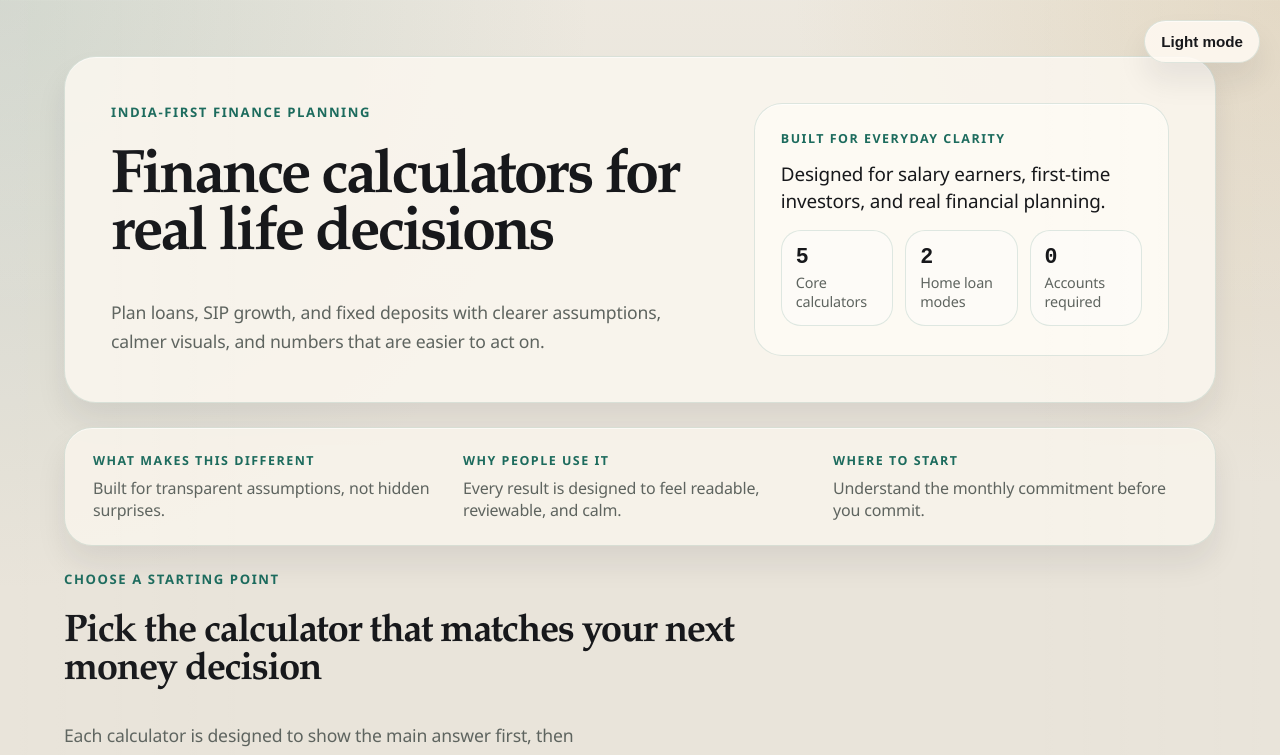
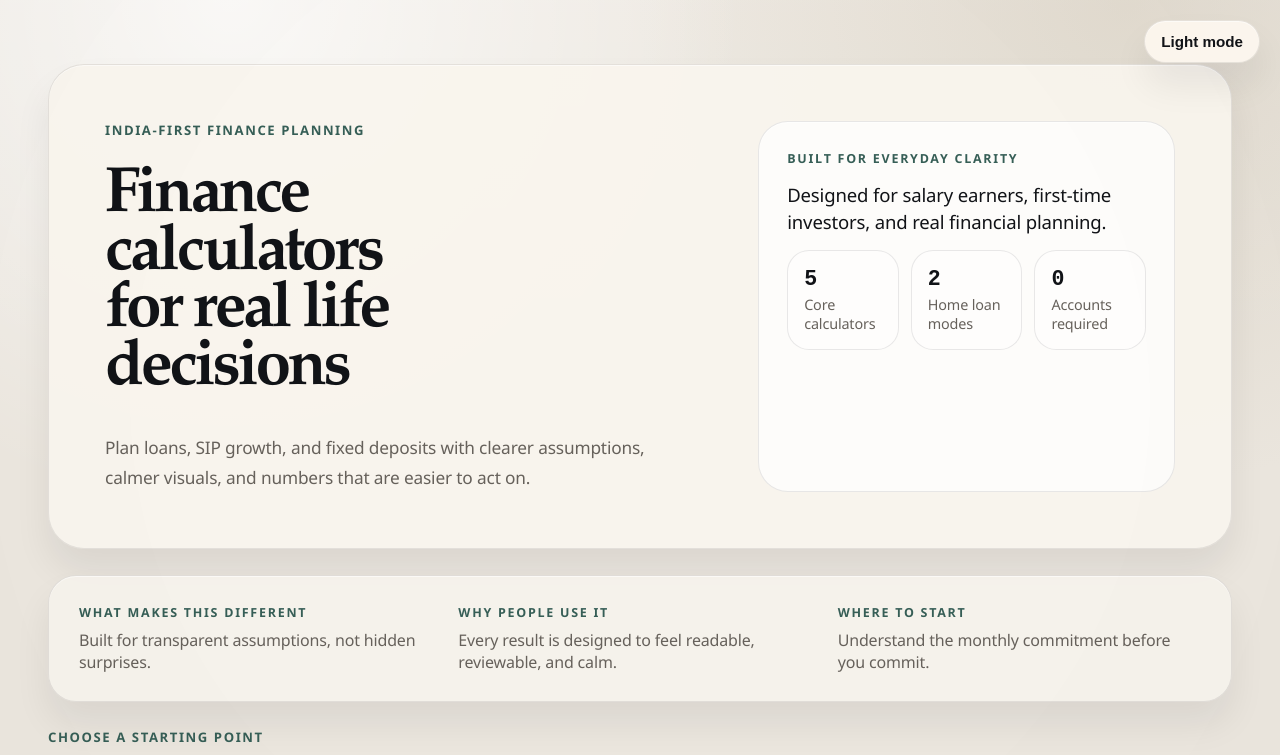
Before and after one commit to salauddinn/finance-calculator, a Next.js app: page / in a window 1280 px wide. Shown: the top 755 px of the page. Built offline with nearby package versions, Linux system fonts and the light colour scheme.

Commit message:
style: shift toward minimal premium aesthetic

```diff
--- a/src/styles/globals.css
+++ b/src/styles/globals.css
@@ -1,30 +1,32 @@
 :root {
   color-scheme: light;
-  --color-background: #e9e4da;
-  --color-surface: #f8f3ea;
-  --color-surface-strong: rgba(250, 246, 238, 0.9);
-  --color-surface-tint: rgba(255, 252, 247, 0.7);
-  --color-text: #17181b;
-  --color-text-muted: #5e645f;
-  --color-primary: #1c6b5d;
-  --color-primary-strong: #114c42;
-  --color-border: rgba(28, 107, 93, 0.14);
-  --shadow-soft: 0 18px 30px rgba(28, 31, 36, 0.08);
+  --color-background: #ebe6de;
+  --color-surface: #f7f3ed;
+  --color-surface-strong: rgba(249, 245, 238, 0.95);
+  --color-surface-tint: rgba(255, 255, 255, 0.72);
+  --color-text: #111317;
+  --color-text-muted: #66615b;
+  --color-primary: #17191d;
+  --color-primary-strong: #090a0d;
+  --color-accent: #365e56;
+  --color-border: rgba(17, 19, 23, 0.09);
+  --shadow-soft: 0 22px 36px rgba(17, 19, 23, 0.07);
   --shadow-crisp: 0 1px 0 rgba(255, 255, 255, 0.55) inset;
 }
 
 :root[data-theme="dark"] {
   color-scheme: dark;
-  --color-background: #171a1f;
-  --color-surface: #20252d;
-  --color-surface-strong: rgba(28, 33, 41, 0.94);
-  --color-surface-tint: rgba(37, 43, 51, 0.84);
-  --color-text: #f4f0e8;
-  --color-text-muted: #b3bcc3;
-  --color-primary: #81b6ac;
-  --color-primary-strong: #a8d0c8;
-  --color-border: rgba(129, 182, 172, 0.18);
-  --shadow-soft: 0 18px 34px rgba(0, 0, 0, 0.28);
+  --color-background: #14161a;
+  --color-surface: #1c2026;
+  --color-surface-strong: rgba(24, 28, 34, 0.96);
+  --color-surface-tint: rgba(31, 36, 43, 0.86);
+  --color-text: #f5f1ea;
+  --color-text-muted: #b7bfc6;
+  --color-primary: #f4f1eb;
+  --color-primary-strong: #ffffff;
+  --color-accent: #8eb9b0;
+  --color-border: rgba(245, 241, 234, 0.1);
+  --shadow-soft: 0 22px 36px rgba(0, 0, 0, 0.34);
   --shadow-crisp: 0 1px 0 rgba(255, 255, 255, 0.04) inset;
 }
 
@@ -42,9 +44,9 @@ body {
   position: relative;
   font-family: "Avenir Next", "Segoe UI", sans-serif;
   background:
-    radial-gradient(circle at top left, rgba(119, 158, 149, 0.22), transparent 34%),
-    radial-gradient(circle at top right, rgba(192, 157, 92, 0.2), transparent 28%),
-    linear-gradient(180deg, rgba(255, 252, 246, 0.18), transparent 28%),
+    radial-gradient(circle at 18% 0%, rgba(255, 255, 255, 0.72), transparent 28%),
+    radial-gradient(circle at 88% 0%, rgba(205, 195, 176, 0.4), transparent 26%),
+    linear-gradient(180deg, rgba(255, 255, 255, 0.14), transparent 24%),
     var(--color-background);
   color: var(--color-text);
   letter-spacing: -0.01em;
@@ -55,10 +57,8 @@ body::before {
   position: fixed;
   inset: 0;
   pointer-events: none;
-  background:
-    linear-gradient(rgba(255, 255, 255, 0.08), rgba(255, 255, 255, 0.08)) top/100% 1px no-repeat,
-    linear-gradient(90deg, rgba(255, 255, 255, 0.06), transparent 22%, transparent 78%, rgba(255, 255, 255, 0.06));
-  opacity: 0.45;
+  background: radial-gradient(circle at center, transparent 58%, rgba(0, 0, 0, 0.04));
+  opacity: 0.22;
 }
 
 .app-body {
@@ -87,20 +87,20 @@ body::before {
 
 .landing-shell {
   min-height: 100vh;
-  max-width: 1200px;
+  max-width: 1240px;
   margin: 0 auto;
-  padding: 56px 24px 72px;
+  padding: 64px 28px 88px;
   display: grid;
-  gap: 24px;
+  gap: 26px;
 }
 
 .landing-hero {
   display: grid;
   grid-template-columns: minmax(0, 1.35fr) minmax(280px, 0.9fr);
-  gap: 20px;
-  padding: 46px;
+  gap: 28px;
+  padding: 56px;
   border: 1px solid var(--color-border);
-  border-radius: 32px;
+  border-radius: 36px;
   background: var(--color-surface-strong);
   box-shadow: var(--shadow-soft), var(--shadow-crisp);
 }
@@ -113,9 +113,9 @@ body::before {
 
 .landing-hero__spotlight {
   align-content: start;
-  padding: 26px;
+  padding: 28px;
   border: 1px solid var(--color-border);
-  border-radius: 28px;
+  border-radius: 30px;
   background: var(--color-surface-tint);
   box-shadow: var(--shadow-crisp);
 }
@@ -126,17 +126,17 @@ body::before {
 .calculator-entry__summary-label,
 .result-insight-panel__eyebrow {
   margin: 0;
-  color: var(--color-primary);
+  color: var(--color-accent);
   font-size: 0.78rem;
   font-weight: 800;
-  letter-spacing: 0.12em;
+  letter-spacing: 0.14em;
   text-transform: uppercase;
 }
 
 .landing-hero__spotlight-copy {
   margin: 0;
-  font-size: 1.18rem;
-  line-height: 1.45;
+  font-size: 1.16rem;
+  line-height: 1.48;
 }
 
 .landing-hero__spotlight-grid {
@@ -148,10 +148,10 @@ body::before {
 .landing-hero__spotlight-grid div {
   display: grid;
   gap: 4px;
-  padding: 14px;
-  border-radius: 20px;
+  padding: 16px;
+  border-radius: 22px;
   border: 1px solid var(--color-border);
-  background: rgba(255, 255, 255, 0.32);
+  background: rgba(255, 255, 255, 0.38);
 }
 
 .landing-hero__spotlight-grid strong {
@@ -166,7 +166,7 @@ body::before {
 
 .eyebrow {
   margin: 0 0 16px;
-  color: var(--color-primary);
+  color: var(--color-accent);
   font-size: 0.82rem;
   font-weight: 800;
   letter-spacing: 0.12em;
@@ -176,27 +176,28 @@ body::before {
 .landing-hero h1 {
   margin: 0;
   font-family: "Iowan Old Style", "Palatino Linotype", "Times New Roman", serif;
-  font-size: clamp(2.7rem, 4.8vw, 4.35rem);
-  line-height: 0.92;
-  letter-spacing: -0.045em;
+  font-size: clamp(2.9rem, 5vw, 4.65rem);
+  line-height: 0.9;
+  letter-spacing: -0.052em;
+  max-width: 10ch;
 }
 
 .hero-copy {
   max-width: 56ch;
   margin: 20px 0 0;
   color: var(--color-text-muted);
-  font-size: 1.1rem;
-  line-height: 1.65;
+  font-size: 1.08rem;
+  line-height: 1.7;
 }
 
 .trust-strip {
   display: grid;
   grid-template-columns: repeat(3, minmax(0, 1fr));
   gap: 16px;
-  padding: 24px 28px;
+  padding: 28px 30px;
   border: 1px solid var(--color-border);
   border-radius: 28px;
-  background: rgba(248, 243, 234, 0.9);
+  background: rgba(247, 243, 237, 0.9);
   color: var(--color-text-muted);
   box-shadow: var(--shadow-soft), var(--shadow-crisp);
 }
@@ -229,27 +230,38 @@ body::before {
 .section-heading h2 {
   margin: 0;
   font-family: "Iowan Old Style", "Palatino Linotype", "Times New Roman", serif;
-  font-size: clamp(1.95rem, 3vw, 2.8rem);
-  line-height: 1;
-  letter-spacing: -0.035em;
+  font-size: clamp(2.05rem, 3vw, 3rem);
+  line-height: 0.98;
+  letter-spacing: -0.04em;
+  max-width: 11ch;
 }
 
 .category-card {
   display: grid;
   gap: 12px;
-  padding: 26px;
+  padding: 28px;
   border: 1px solid var(--color-border);
-  border-radius: 28px;
+  border-radius: 30px;
   background: var(--color-surface-strong);
   box-shadow: var(--shadow-soft), var(--shadow-crisp);
   min-height: 220px;
+  transition:
+    transform 180ms ease,
+    border-color 180ms ease,
+    box-shadow 180ms ease;
+}
+
+.category-card:hover {
+  transform: translateY(-2px);
+  border-color: rgba(17, 19, 23, 0.14);
+  box-shadow: 0 26px 42px rgba(17, 19, 23, 0.08), var(--shadow-crisp);
 }
 
 .category-card__title {
   margin: 0;
-  font-size: 1.48rem;
+  font-size: 1.5rem;
   line-height: 1.2;
-  letter-spacing: -0.025em;
+  letter-spacing: -0.03em;
 }
 
 .category-card__description {
@@ -288,14 +300,14 @@ body::before {
   min-height: 100vh;
   max-width: 1180px;
   margin: 0 auto;
-  padding: 48px 24px;
+  padding: 56px 28px 88px;
 }
 
 .calculator-entry__panel {
   margin: 20px auto 0;
-  padding: 40px;
+  padding: 42px;
   border: 1px solid var(--color-border);
-  border-radius: 32px;
+  border-radius: 34px;
   background: var(--color-surface-strong);
   box-shadow: var(--shadow-soft), var(--shadow-crisp);
 }
@@ -307,9 +319,9 @@ body::before {
 }
 
 .calculator-entry__summary {
-  padding: 20px;
+  padding: 24px;
   border: 1px solid var(--color-border);
-  border-radius: 24px;
+  border-radius: 28px;
   background: var(--color-surface-tint);
 }
 
@@ -322,7 +334,7 @@ body::before {
 .calculator-panel {
   display: grid;
   gap: 20px;
-  padding: 28px;
+  padding: 32px;
   border: 1px solid var(--color-border);
   border-radius: 32px;
   background: var(--color-surface-strong);
@@ -336,9 +348,9 @@ body::before {
 
 .calculator-copy h2 {
   margin: 0;
-  font-size: 1.75rem;
+  font-size: 1.86rem;
   line-height: 1.05;
-  letter-spacing: -0.03em;
+  letter-spacing: -0.04em;
 }
 
 .calculator-grid {
@@ -388,7 +400,7 @@ body::before {
   padding: 12px 16px;
   border: 1px solid var(--color-border);
   border-radius: 9999px;
-  background: rgba(255, 250, 242, 0.85);
+  background: rgba(255, 250, 242, 0.86);
   color: var(--color-text);
   box-shadow: var(--shadow-soft), var(--shadow-crisp);
   cursor: pointer;
@@ -418,17 +430,20 @@ body::before {
   transition:
     transform 160ms ease,
     background-color 160ms ease,
-    border-color 160ms ease;
+    border-color 160ms ease,
+    box-shadow 160ms ease;
 }
 
 .button--primary {
   background: var(--color-primary);
   color: var(--color-surface);
+  box-shadow: 0 14px 24px rgba(17, 19, 23, 0.14);
 }
 
 .button--primary:hover {
   transform: translateY(-1px);
   background: var(--color-primary-strong);
+  box-shadow: 0 18px 28px rgba(17, 19, 23, 0.18);
 }
 
 .button--secondary {
@@ -457,6 +472,7 @@ body::before {
 .field__label {
   font-size: 0.96rem;
   font-weight: 800;
+  letter-spacing: -0.02em;
 }
 
 .field__hint {
@@ -470,7 +486,7 @@ body::before {
   padding: 15px 16px;
   border: 1px solid var(--color-border);
   border-radius: 20px;
-  background: rgba(255, 255, 255, 0.34);
+  background: rgba(255, 255, 255, 0.42);
   color: var(--color-text);
   font: inherit;
   box-shadow: var(--shadow-crisp);
@@ -508,31 +524,32 @@ body::before {
 
 .result-summary-card__value {
   margin: 0;
-  font-family: "IBM Plex Mono", "SFMono-Regular", monospace;
-  font-size: 1.72rem;
-  font-weight: 600;
+  font-family: "Avenir Next", "Segoe UI", sans-serif;
+  font-size: 1.84rem;
+  font-weight: 800;
+  letter-spacing: -0.04em;
 }
 
 .result-insight-panel {
   display: grid;
   gap: 12px;
-  padding: 26px;
+  padding: 28px;
   border: 1px solid var(--color-border);
   border-radius: 28px;
-  background: linear-gradient(180deg, rgba(255, 255, 255, 0.4), transparent), var(--color-surface);
+  background: linear-gradient(180deg, rgba(255, 255, 255, 0.26), transparent), var(--color-surface);
   box-shadow: var(--shadow-soft), var(--shadow-crisp);
 }
 
 .result-insight-panel__title {
   margin: 0;
-  font-size: 1.7rem;
+  font-size: 1.78rem;
   line-height: 1.06;
-  letter-spacing: -0.03em;
+  letter-spacing: -0.04em;
 }
 
 .result-insight-panel__summary {
-  font-size: 1.12rem;
-  line-height: 1.55;
+  font-size: 1.08rem;
+  line-height: 1.62;
 }
 
 .result-insight-panel__list {
@@ -589,7 +606,7 @@ body::before {
   }
 
   .landing-hero {
-    padding: 32px 24px;
+    padding: 36px 26px;
   }
 
   .landing-hero__spotlight-grid {
@@ -597,6 +614,6 @@ body::before {
   }
 
   .calculator-entry__panel {
-    padding: 28px;
+    padding: 30px 24px;
   }
 }
```
